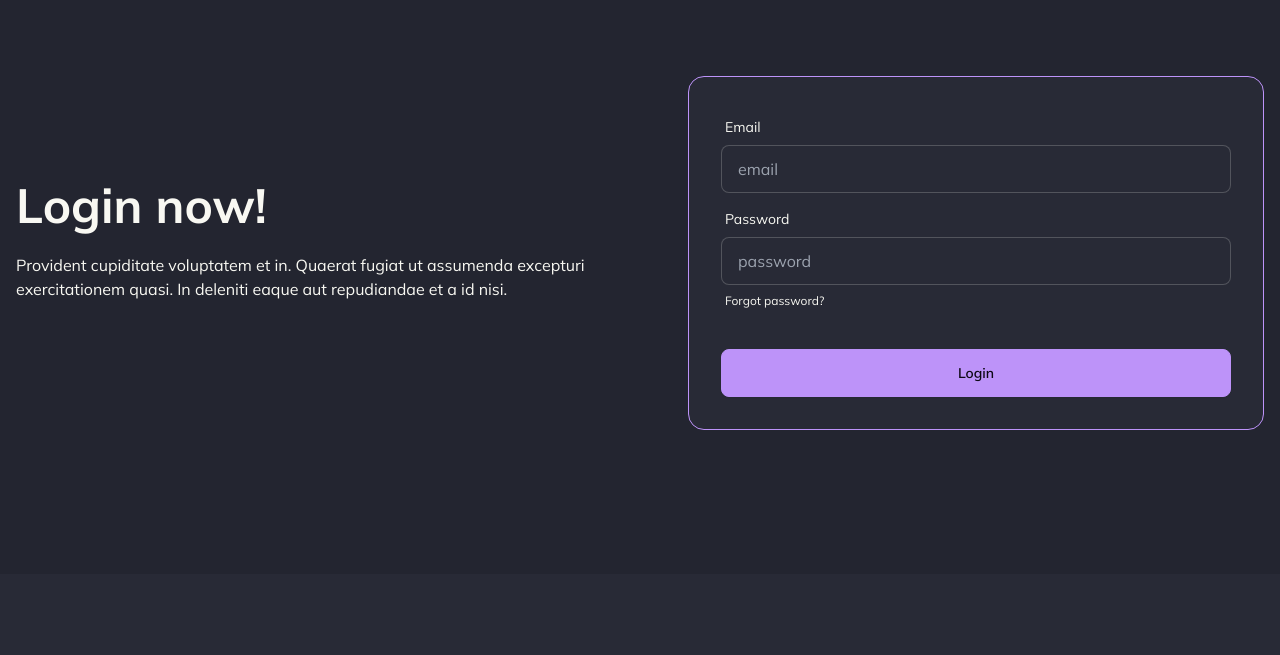
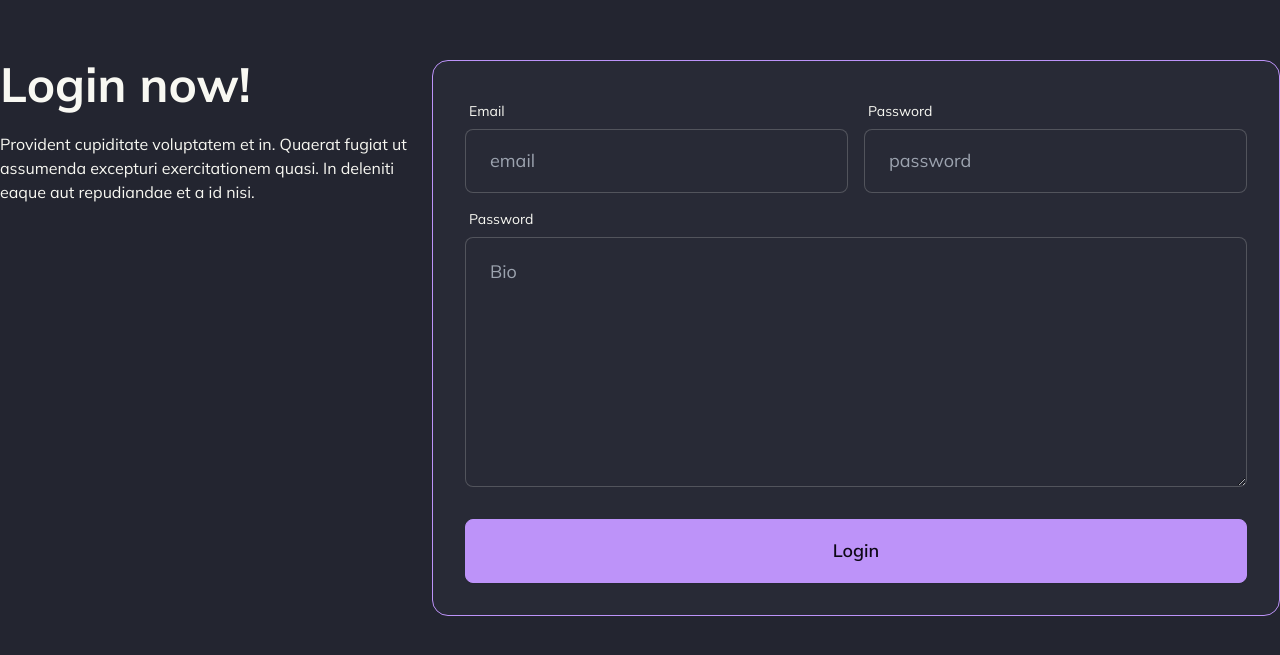
Before and after one commit to sm0bin/portfolio-smobin, a React (Vite) app: page / in a window 1280 px wide. Shown: the part 811-1466 px from the top of the page. Built offline with nearby package versions, Linux system fonts and the light colour scheme.

Commit message:
contact 2

```diff
--- a/src/components/shared/Contact.jsx
+++ b/src/components/shared/Contact.jsx
@@ -1,30 +1,36 @@
 const Contact = () => {
     return (
         <div className="hero py-32 bg-base-200">
-            <div className="hero-content flex-col lg:flex-row">
+            <div className="grid grid-cols-1 md:grid-cols-3 gap-4">
                 <div className="text-center lg:text-left">
                     <h1 className="text-5xl font-bold">Login now!</h1>
                     <p className="py-6">Provident cupiditate voluptatem et in. Quaerat fugiat ut assumenda excepturi exercitationem quasi. In deleniti eaque aut repudiandae et a id nisi.</p>
                 </div>
-                <div className="card shrink-0 w-full max-w-xl border border-secondary bg-base-100">
+                <div className="card col-span-2 border border-secondary bg-base-100">
                     <form className="card-body">
+                        <div className="grid grid-cols-2 gap-4">
                             <div className="form-control">
                                 <label className="label">
                                     <span className="label-text">Email</span>
                                 </label>
-                            <input type="email" placeholder="email" className="input input-bordered" required />
+                                <input type="email" placeholder="email" className="input input-bordered input-lg" required />
                             </div>
                             <div className="form-control">
                                 <label className="label">
                                     <span className="label-text">Password</span>
                                 </label>
-                            <input type="password" placeholder="password" className="input input-bordered" required />
+                                <input type="password" placeholder="password" className="input input-bordered input-lg" required />
+                            </div>
+                        </div>
+                        <div className="form-control">
                             <label className="label">
-                                <a href="#" className="label-text-alt link link-hover">Forgot password?</a>
+                                <span className="label-text">Password</span>
                             </label>
+                            <textarea placeholder="Bio" className="textarea textarea-bordered textarea-lg w-full" rows="6"></textarea>
+                            {/* <input type="password" placeholder="password" className="input input-bordered input-lg" required /> */}
                         </div>
                         <div className="form-control mt-6">
-                            <button className="btn btn-secondary">Login</button>
+                            <button className="btn btn-secondary btn-lg">Login</button>
                         </div>
                     </form>
                 </div>
```
Lines whose indentation alone changed are shown as unchanged.
